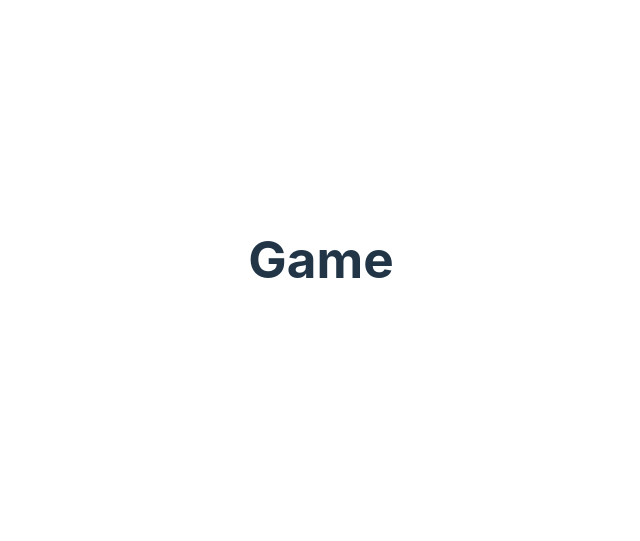
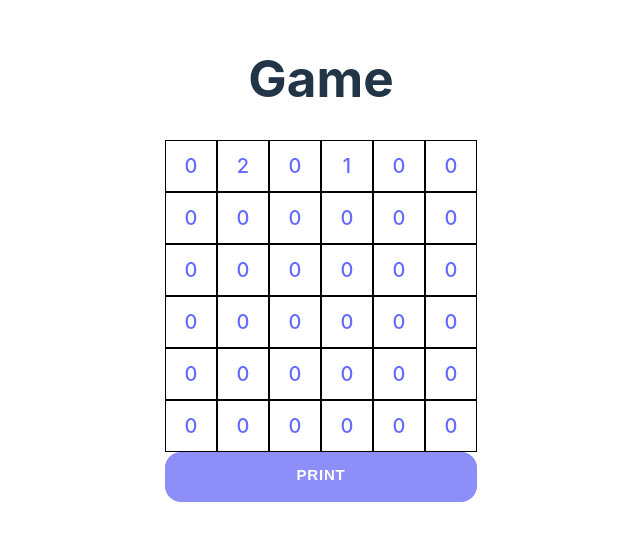
Before and after one commit to JPadley18/it-takes-two-to-tango, a React (Vite) app in the folder frontend/frontend/: page /game in a window 1280 px wide. Shown: the part 141-682 px from the top of the page, without its empty margins (319-959 px from the left). Built offline with nearby package versions, Linux system fonts and the light colour scheme.

Commit message:
Basic Board reading and display

```diff
--- a/frontend/frontend/src/Components/Board/Board.css
+++ b/frontend/frontend/src/Components/Board/Board.css
@@ -0,0 +1,20 @@
+
+.row {
+    display: flex;
+    flex-direction: row;
+    justify-content: center;
+    align-items: center;
+}
+
+.cell {
+    width: 50px;
+    height: 50px;
+    border: 1px solid black;
+    display: flex;
+    justify-content: center;
+    align-items: center;
+    font-size: 20px;
+    font-weight: 500;
+    color: #646cff;
+    text-decoration: inherit;
+}
--- a/frontend/frontend/src/Components/Board/Board.jsx
+++ b/frontend/frontend/src/Components/Board/Board.jsx
@@ -0,0 +1,55 @@
+import "./Board.css";
+import { useState, useEffect } from "react";
+import propTypes from "prop-types";
+
+export default function Board(props) {
+  //console.log(props.gamestate);
+  const [currentGame, setCurrentGame] = useState([]);
+  useEffect(() => {
+    setCurrentGame(props.gamestate.data.board.symbols);
+  }, [props.gamestate]);
+
+  const updateCell = (e) => {
+    console.log(e.target);
+    console.log(e.target.innerText);
+    console.log(e.target.className);
+    console.log(e.target.parentNode.className);
+    var val = parseInt(e.target.innerText);
+
+    val += 1;
+    if (val > 2) {
+      val = 0;
+    }
+    var x = parseInt(e.target.parentNode.id);
+    var y = parseInt(e.target.id);
+
+    var newGame = currentGame;
+
+    newGame[x][y] = val;
+    setCurrentGame((currentGame) => [...newGame]);
+  };
+
+  const printBoard = () => {
+    console.log(currentGame);
+  };
+
+  return (
+    <div>
+      {currentGame.map((row, i) => (
+        <div key={i} className="row" id={i}>
+          {row.map((cell, j) => (
+            <div key={j} className="cell" id={j} onClick={updateCell}>
+              {cell}
+            </div>
+          ))}
+        </div>
+      ))}
+      <button className="button-19" onClick={printBoard}>
+        print
+      </button>
+    </div>
+  );
+}
+Board.propTypes = {
+  gamestate: propTypes.json,
+};
--- a/frontend/frontend/src/Pages/Game/Game.jsx
+++ b/frontend/frontend/src/Pages/Game/Game.jsx
@@ -1,9 +1,12 @@
 import "./Game.css";
+import Board from "../../Components/Board/Board";
+import gamedata from "./game.json";
 
 export default function Game() {
   return (
     <div>
       <h1>Game</h1>
+      <Board gamestate={gamedata} />
     </div>
   );
 }
--- /dev/null
+++ b/frontend/frontend/src/Pages/Game/game.json
@@ -0,0 +1,80 @@
+{
+    "command": "start",
+    "data": {
+        "board": {
+          "symbols": [[0, 2, 0, 1, 0, 0], [0, 0, 0, 0, 0, 0], [0, 0, 0, 0, 0, 0], [0, 0, 0, 0, 0, 0], [0, 0, 0, 0, 0, 0], [0, 0, 0, 0, 0, 0]],
+          "modifiers": [
+            {
+                "x1": 1,
+                "y1": 1,
+                "x2": 2,
+                "y2": 1,
+                "type": "same"
+            },
+            {
+                "x1": 3,
+                "y1": 1,
+                "x2": 4,
+                "y2": 1,
+                "type": "same"
+            },
+            {
+                "x1": 1,
+                "y1": 2,
+                "x2": 2,
+                "y2": 2,
+                "type": "same"
+            },
+            {
+                "x1": 3,
+                "y1": 2,
+                "x2": 4,
+                "y2": 2,
+                "type": "same"
+            },
+            {
+                "x1": 1,
+                "y1": 3,
+                "x2": 2,
+                "y2": 3,
+                "type": "same"
+            },
+            {
+                "x1": 3,
+                "y1": 3,
+                "x2": 4,
+                "y2": 3,
+                "type": "same"
+            },
+            {
+                "x1": 1,
+                "y1": 4,
+                "x2": 2,
+                "y2": 4,
+                "type": "same"
+            },
+            {
+                "x1": 3,
+                "y1": 4,
+                "x2": 4,
+                "y2": 4,
+                "type": "same"
+            },
+            {
+                "x1": 1,
+                "y1": 5,
+                "x2": 2,
+                "y2": 5,
+                "type": "same"
+            },
+            {
+                "x1": 3,
+                "y1": 5,
+                "x2": 4,
+                "y2": 5,
+                "type": "same"
+            }
+          ]
+         }
+      }
+    }
```
